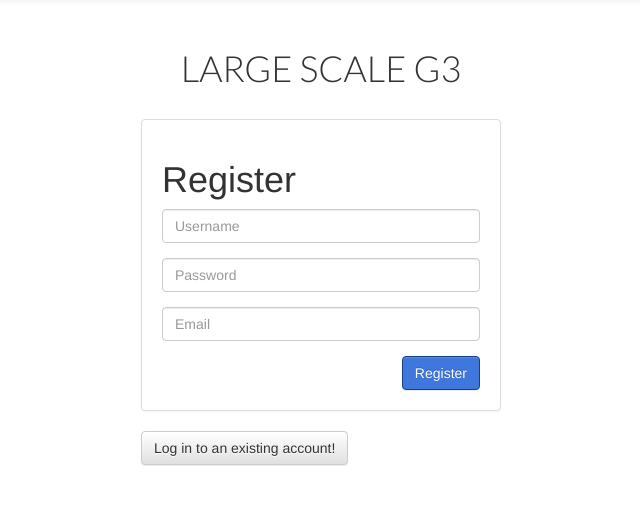
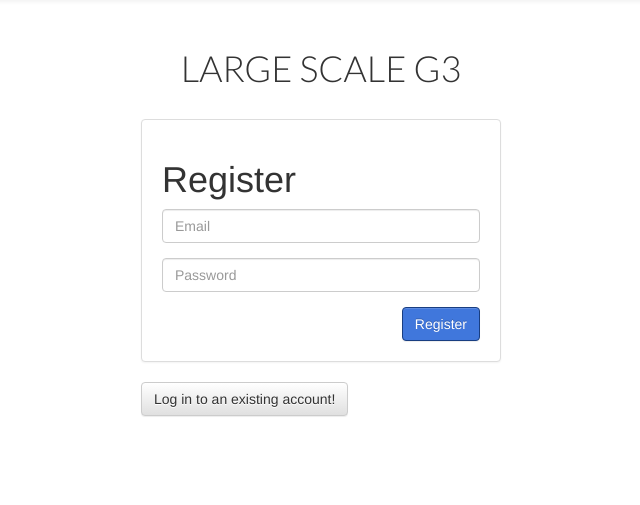
Before and after one commit to chrichaa/ls-project, a Django app: page /project/register in a window 1280 px wide. Shown: the part 51-556 px from the top of the page, without its empty margins (319-959 px from the left). Run offline with Django 3.2, Linux system fonts and the light colour scheme; some libraries are stand-ins or nearby versions.

Commit message:
remove username field from login and register views

```diff
--- a/mysite/project/templates/project/index.html
+++ b/mysite/project/templates/project/index.html
@@ -27,13 +27,10 @@
                         {% csrf_token %}
                         <fieldset>
                             <div class="form-group">
-                                <input type="text" class="form-control" name="username" id="username" placeholder="Username" required>
+                                <input type="email" class="form-control" name="email" id="email" placeholder="Email" required>
                             </div>
                             <div class="form-group">
                                 <input type="password" class="form-control" name="password" id="password" placeholder="Password" required>
-                            </div>
-                            <div class="form-group">
-                                <input type="email" class="form-control" name="email" id="email" placeholder="Email" required>
                             </div>
                             <button type="submit" class="btn btn-primary pull-right" name="loginbutton" id="loginbutton">Log In</button>
                         </fieldset>
--- a/mysite/project/templates/project/register.html
+++ b/mysite/project/templates/project/register.html
@@ -27,13 +27,10 @@
                         {% csrf_token %}
                         <fieldset>
                             <div class="form-group">
-                                <input type="text" class="form-control" name="regun" id="regun" placeholder="Username" required>
+                                <input type="email" class="form-control" name="regemail" id="regemail" placeholder="Email" required>
                             </div>
                             <div class="form-group">
                                 <input type="password" class="form-control" name="regpw" id="regpw" placeholder="Password" required>
-                            </div>
-                            <div class="form-group">
-                                <input type="email" class="form-control" name="regemail" id="regemail" placeholder="Email" required>
                             </div>
                             <button type="submit" class="btn btn-primary pull-right" name="regbutton" id="regbutton">Register</button>
                         </fieldset>
--- a/mysite/project/views.py
+++ b/mysite/project/views.py
@@ -15,6 +15,7 @@ def index(request):
         else:
             #Someone has to make the HTML to handle incorrect login
             print 'Handle if incorrect login'
+            #return render(request,'project/login.html', {"message": "The login information entered is incorrect."})
 
     return render(request, 'project/index.html')
 
@@ -26,6 +27,7 @@ def register(request):
         else:
             #Someone has to make the HTML to handle incorrect login
             print 'Handle if user is registered already'
+            #return render(request,'project/register.html', {"message": "This user is registered already."})
 
     return render(request, 'project/register.html')
 
```
Also changed, not shown: 1 other file.
